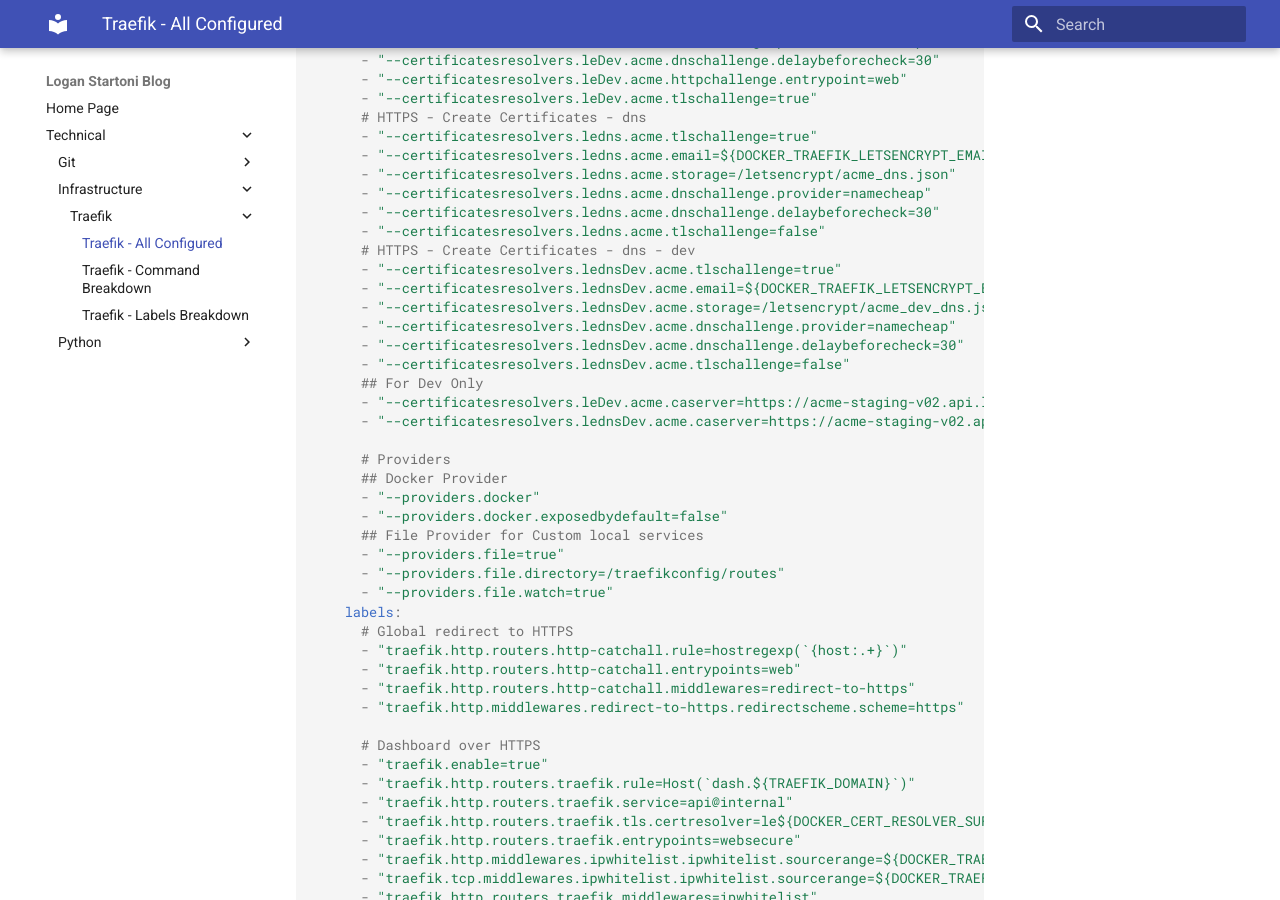
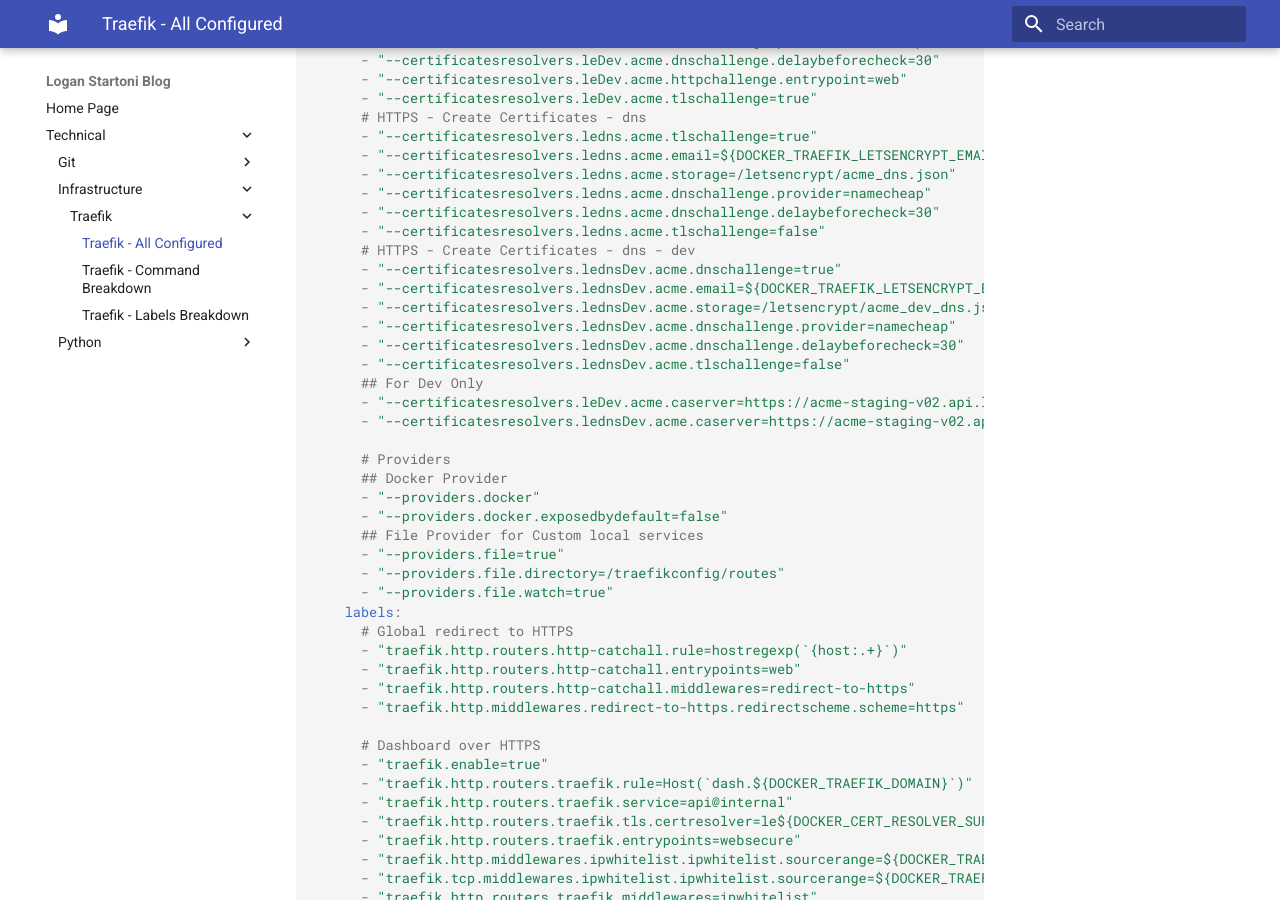
Before and after one commit to loganstartoni/LoganStartoniBlog, an MkDocs documentation site: the page built from docs/Technical/Infrastructure/Traefik/Docker: All Together Now.md, in a window 1280 px wide and 900 px high, scrolled down 999 px. Built offline with MkDocs 1.6.1 and Material for MkDocs 9.7.7, drawn with Linux system fonts in a browser that asks for light colours.

```diff
--- a/docs/Technical/Infrastructure/Traefik/Docker: All Together Now.md
+++ b/docs/Technical/Infrastructure/Traefik/Docker: All Together Now.md
@@ -57,7 +57,7 @@ services:
       - "--certificatesresolvers.ledns.acme.dnschallenge.delaybeforecheck=30"
       - "--certificatesresolvers.ledns.acme.tlschallenge=false"
       # HTTPS - Create Certificates - dns - dev
-      - "--certificatesresolvers.lednsDev.acme.tlschallenge=true"
+      - "--certificatesresolvers.lednsDev.acme.dnschallenge=true"
       - "--certificatesresolvers.lednsDev.acme.email=${DOCKER_TRAEFIK_LETSENCRYPT_EMAIL}"
       - "--certificatesresolvers.lednsDev.acme.storage=/letsencrypt/acme_dev_dns.json"
       - "--certificatesresolvers.lednsDev.acme.dnschallenge.provider=namecheap"
@@ -84,7 +84,7 @@ services:
 
       # Dashboard over HTTPS
       - "traefik.enable=true"
-      - "traefik.http.routers.traefik.rule=Host(`dash.${TRAEFIK_DOMAIN}`)"
+      - "traefik.http.routers.traefik.rule=Host(`dash.${DOCKER_TRAEFIK_DOMAIN}`)"
       - "traefik.http.routers.traefik.service=api@internal"
       - "traefik.http.routers.traefik.tls.certresolver=le${DOCKER_CERT_RESOLVER_SUFFIX}"
       - "traefik.http.routers.traefik.entrypoints=websecure"
```
Also changed, not shown: docs/Technical/Python/Logging Preferences.md (+1 -1 lines).
